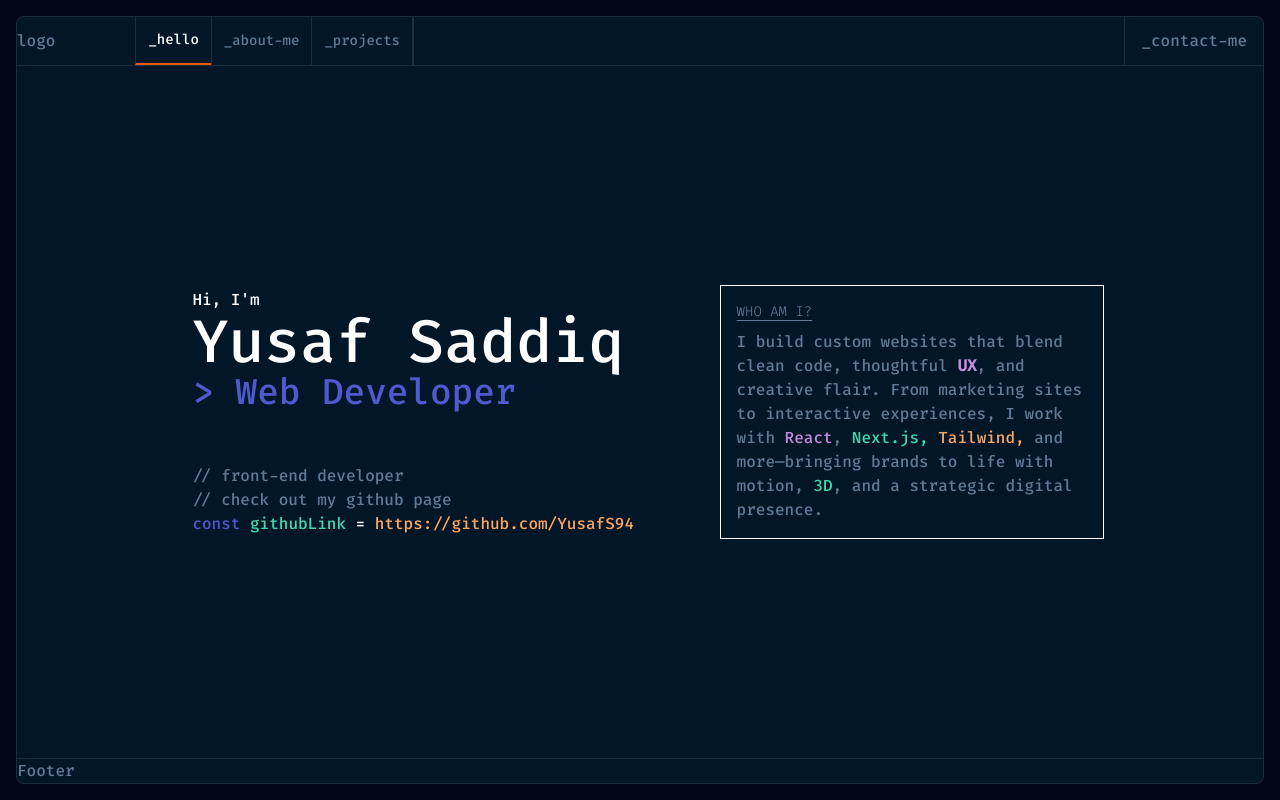
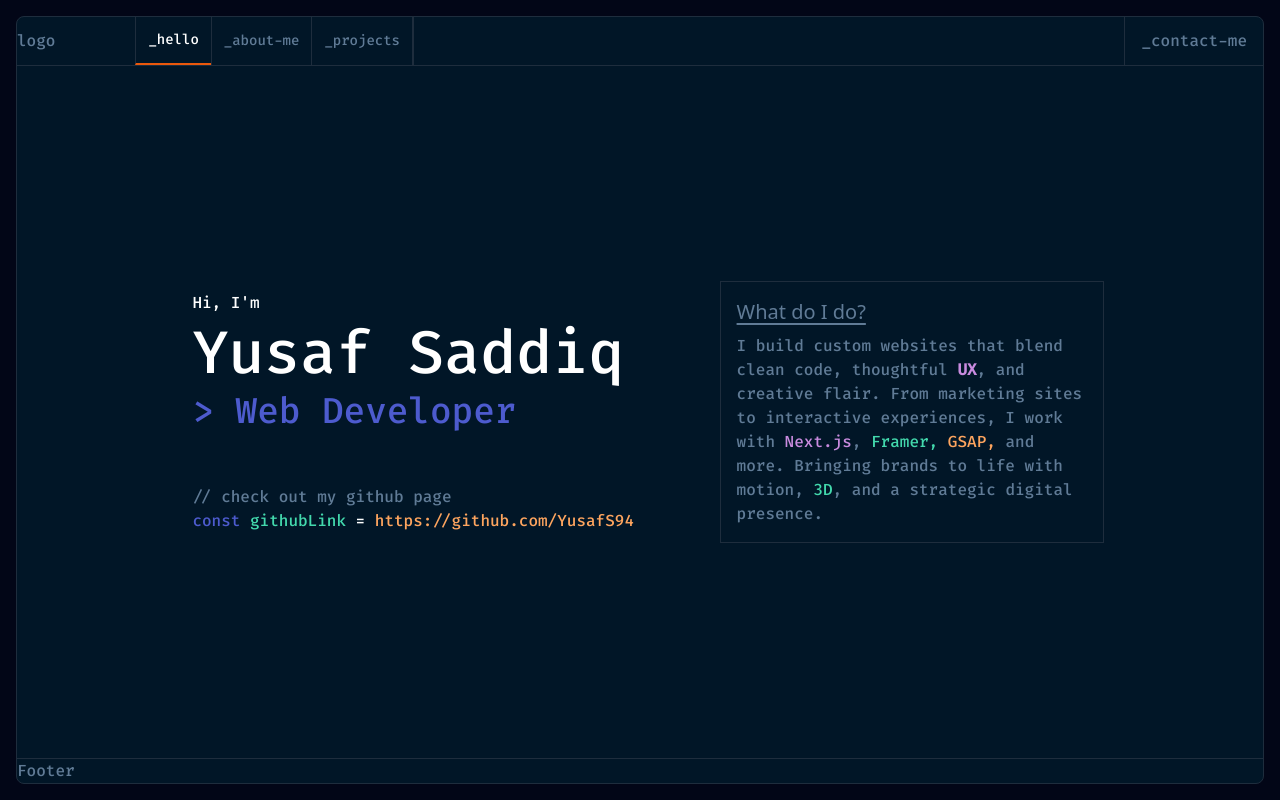
Before and after one commit to YusafS94/next-portfolio, a Next.js app: page /portfolio in a window 1280 px wide. Built offline with nearby package versions, Linux system fonts and the light colour scheme; a web font is replaced by a local one.

Commit message:
Final homepage text tweaks

```diff
--- a/app/portfolio/page.tsx
+++ b/app/portfolio/page.tsx
@@ -3,7 +3,7 @@ export default function Page() {
   return (
     <div className="flex flex-col lg:flex-row items-center justify-around w-10/12 lg:w-4/5 mx-auto">
       <div className="flex flex-col items-start h-96 justify-evenly text-start p-4">
-        <div className="hero-top-text w-full text-secondary-4">
+        <div className="flex flex-col gap-2 hero-top-text w-full text-secondary-4">
           <p className="text-base">Hi, I'm</p>
           <h1 className="text-4xl md:text-6xl">Yusaf Saddiq</h1>
           <p className="text-lg md:text-4xl text-secondary-3">
@@ -12,7 +12,7 @@ export default function Page() {
           </p>
         </div>
         <div className="hero-bottom-text">
-          <p>// front-end developer</p>
+          {/* <p>// front-end developer</p> */}
           <p>// check out my github page</p>
           <div className="flex flex-col md:flex-row">
             <p className="text-secondary-4">
@@ -33,15 +33,15 @@ export default function Page() {
         {/* <ChevronDownIcon className="md:hidden w-10 h-10 text-secondary-4 animate-bounce self-center" /> */}
       </div>
 
-      <div className="h-auto flex flex-col self-center p-4 gap-2 border border-secondary-4 md:w-96 mb-8 lg:mb-0">
-        <h3 className="font-light text-sm uppercase underline underline-offset-4">Who am I?</h3>
+      <div className="h-auto flex flex-col self-center p-4 gap-2 border border-lines-1 md:w-96 mb-8 lg:mb-0">
+        <h3 className="font-sans text-xl underline underline-offset-4">What do I do?</h3>
         <p className="text-base">
           I build custom websites that blend clean code, thoughtful{" "}
           <span className="font-bold text-accent-4">UX</span>, and creative
           flair. From marketing sites to interactive experiences, I work with{" "}
-          <span className="text-accent-4">React</span>,{" "}
-          <span className="text-accent-2">Next.js,</span>{" "}
-          <span className="text-accent-1">Tailwind,</span> and more—bringing
+          <span className="text-accent-4">Next.js</span>,{" "}
+          <span className="text-accent-2">Framer,</span>{" "}
+          <span className="text-accent-1">GSAP,</span> and more. Bringing
           brands to life with motion, <span className="text-accent-3">3D</span>,
           and a strategic digital presence.
         </p>
```
